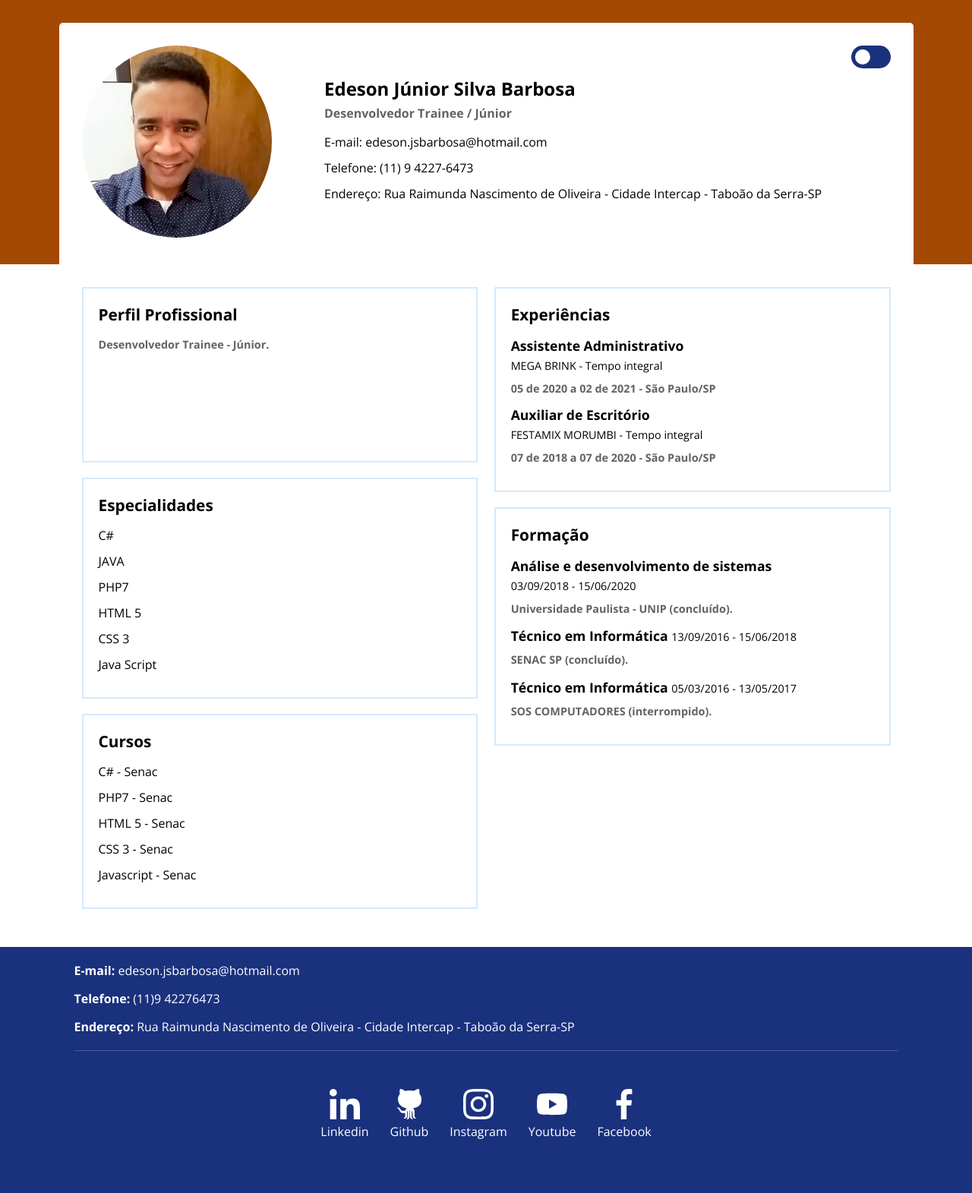
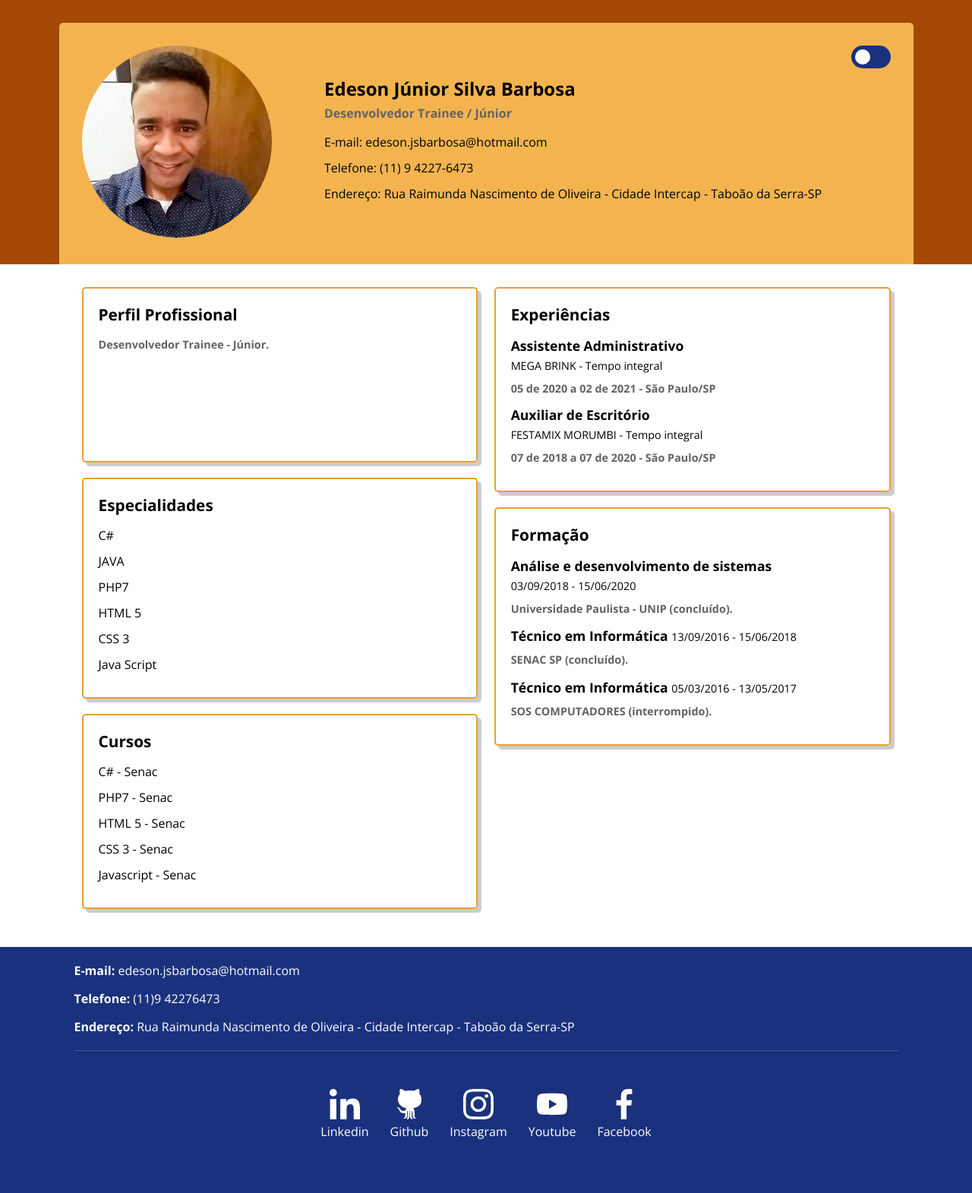
Before and after one commit to EdesonJuniorSilvaBarbosa/EdesonJuniorSilvaBarbosa.github.io, a PHP site: page / in a window 1280 px wide. Shown: the whole page at 76% size. Run offline with PHP 8.4, Linux system fonts and the light colour scheme.

Commit message:
Coloquei um efeito Shadow nos box

```diff
--- a/assets/css/style.css
+++ b/assets/css/style.css
@@ -58,7 +58,7 @@ header{
     padding: 30px 30px 0;
 }
 header .container{
-    background-color: white;
+    background-color: #f3b450;
 }
 header .linha{
     align-items: center;
@@ -296,8 +296,10 @@ label span{
         animation-duration: 1s, 1s;
         animation-delay: 2s, 3s;
         animation-fill-mode: forwards;
-        border-top-color: #d4e9ff;
-        border-right-color: #d4e9ff;
+        border-top-color: #e6a132;
+        border-right-color: #e6a132;
+        border-radius: 5px;
+        box-shadow: 5px 5px 1px #ccc;
     }
     main .coluna section .baixo-esquerda{
         bottom: -2px;
@@ -306,8 +308,9 @@ label span{
         animation-duration: 1s, 1s;
         animation-delay: 4s, 5s;
         animation-fill-mode: forwards;
-        border-bottom-color: #d4e9ff;
-        border-left-color: #d4e9ff;
+        border-bottom-color: #e6a132;
+        border-left-color: #e6a132;
+        border-radius: 5px;
     }
     main .coluna{
         padding: 0;
```
